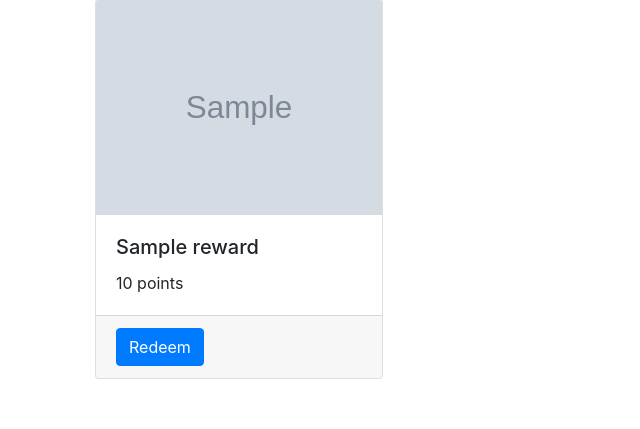
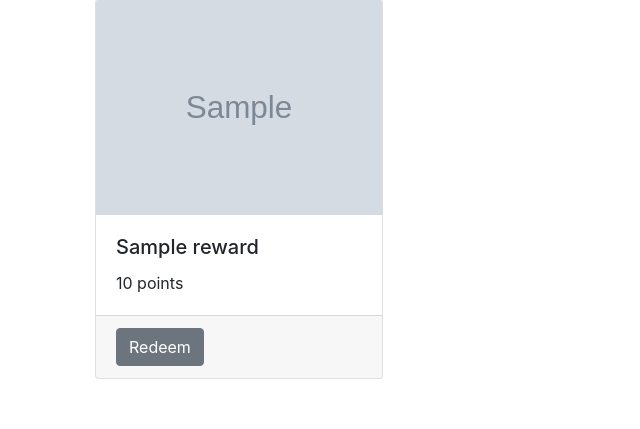
Before and after one commit to LittleFireflies/rewards-demo, a CodeIgniter app: the page made by frontend/application/views/rewards.php in a window 1280 px wide. Shown: the part 67-496 px from the top of the page, without its empty margins (0-640 px from the left). Run offline with CodeIgniter, Linux system fonts and the light colour scheme; the template is opened without the code that fills it: most values are stand-ins (such as "Sample title", 1, 10 or a date in 2020); grey boxes marked "Sample" are stand-in pictures.

Commit message:
test demo

```diff
--- a/frontend/application/views/rewards.php
+++ b/frontend/application/views/rewards.php
@@ -31,7 +31,7 @@
                         <p class="card-text"><?php echo $reward["points"]; ?> points</p>
                     </div>
                     <div class="card-footer">
-                        <button type="button" class="btn btn-primary" <?php if(!$reward["available"]) echo "disabled"; ?>>Redeem</button>
+                        <button type="button" class="btn btn-secondary" <?php if(!$reward["available"]) echo "disabled"; ?>>Redeem</button>
                     </div>
                 </div>
             </div>
```
